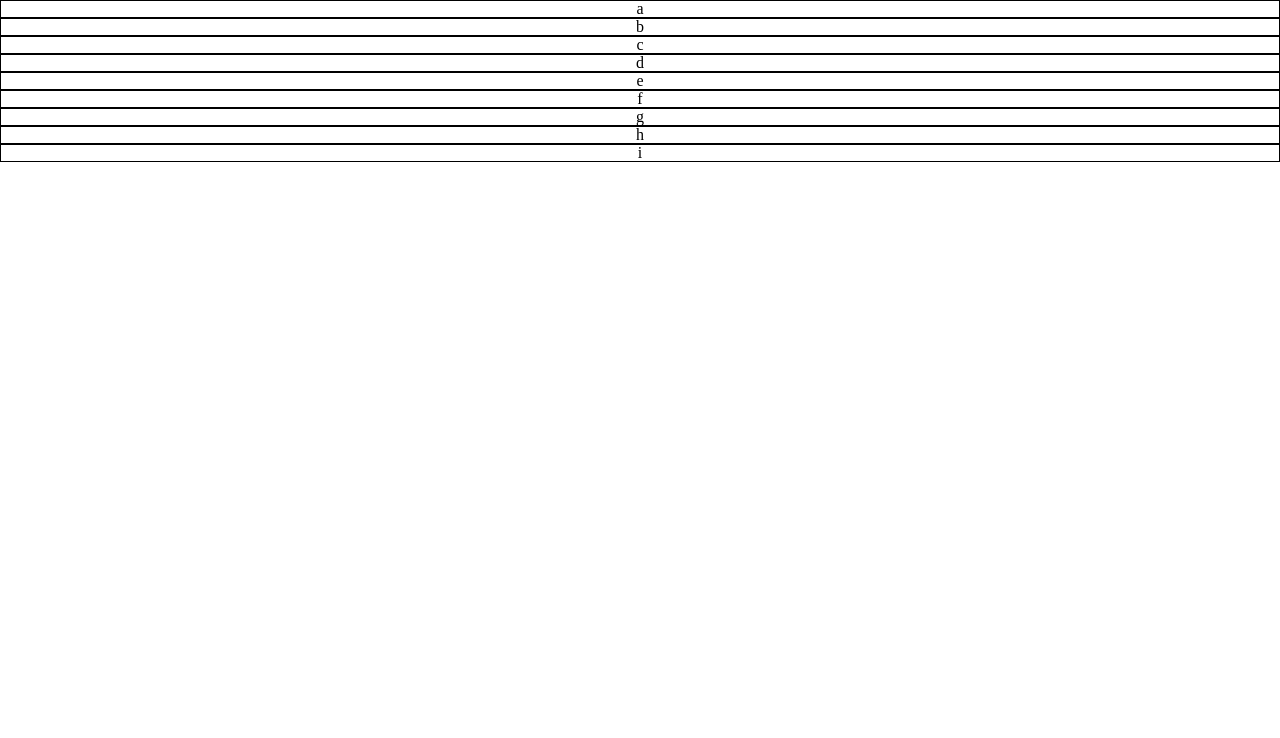
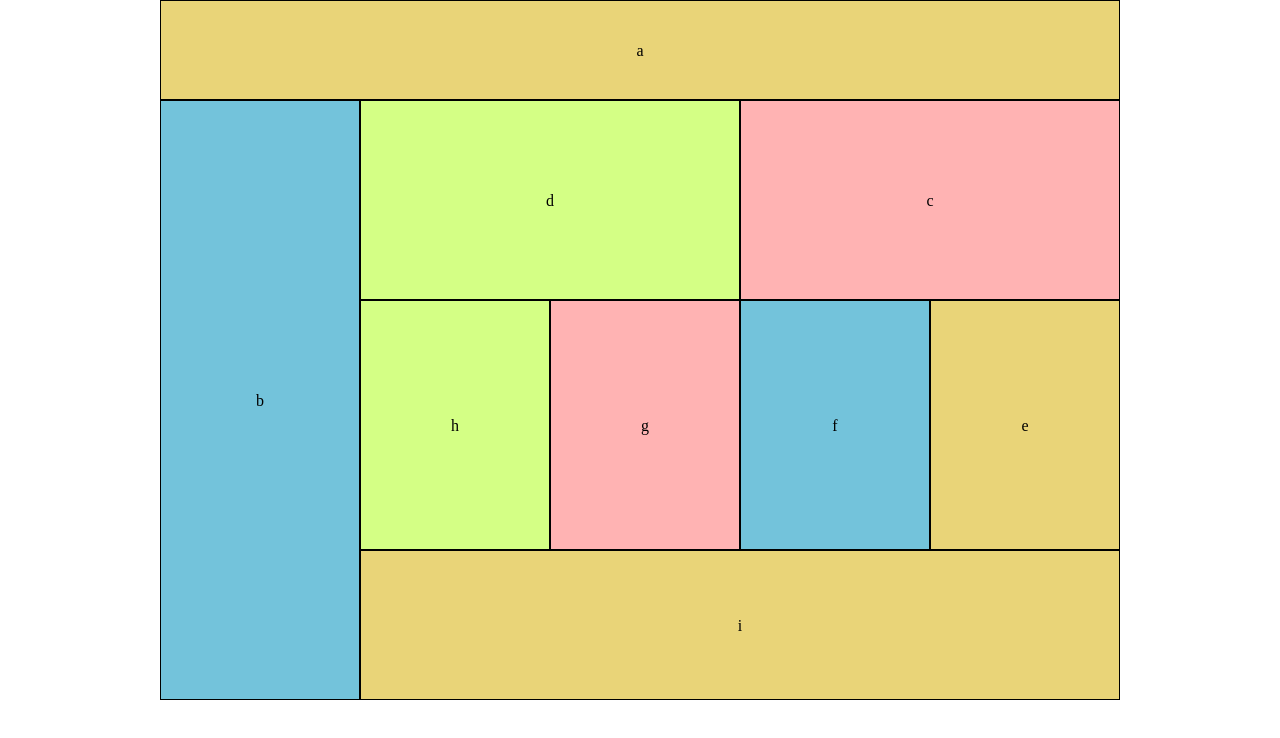
Before and after one commit to sam-thurman/301-lab-01, a plain HTML site: page index.html in a window 1280 px wide. Drawn offline with Linux system fonts and the light colour scheme.

Commit message:
lab-01 completed (both veiws) with different color set for mobile vs desktop)

```diff
--- a/css/layout.css
+++ b/css/layout.css
@@ -8,5 +8,8 @@
 }
 }
 @media only screen and (min-width: 768px){
-
+  body{
+    width: 960px;
+    margin: auto;
+  }
 }
--- a/css/modules.css
+++ b/css/modules.css
@@ -1,41 +1,120 @@
 @media only screen and (max-width: 767px){
  #a{
   height: 75px;
+  line-height: 75px;
+  background: rgb(94, 185, 94);
  }
  #b{
   height: 150px;
+  line-height: 150px;
+  background: rgb(115, 115, 219);
  }
  #c{
   height: 125px;
+  line-height: 125px;
+  background: rgb(218, 117, 117);
  }
  #d{
   height: 125px;
+  line-height: 125px;
+  background: rgb(255, 255, 133);
  }
  #e{
   width: 240px;
   height: 250px;
+  line-height: 250px;
   float: left;
+  background: rgb(94, 185, 94);
  }
  #f{
   width: 240px;
   height: 250px;
+  line-height: 250px;
   float: right;
+  background: rgb(115, 115, 219);
  }
  #g{
   width: 240px;
   height: 250px;
+  line-height: 250px;
   float: left;
+  background: rgb(218, 117, 117);
  }
  #h{
   width: 240px;
   height: 250px;
+  line-height: 250px;
   float: right;
+  background: rgb(255, 255, 133);
  }
  #i{
   height: 80px;
-clear: both;
+  line-height: 80px;
+  clear: both;
+  background: rgb(94, 185, 94);
  }
 }
 @media only screen and (min-width: 768px){
-
-}
+  #a{
+    width: 960px;
+    height: 100px;
+    line-height: 100px;
+    background: rgb(233, 212, 120);
+   }
+   #b{
+    width: 200px;
+    height: 600px;
+    line-height: 600px;
+    float: left;
+    background: rgb(115, 195, 219);
+   }
+   #c{
+    width: 380px;
+    height: 200px;
+    line-height: 200px;
+    float: right;
+    background: rgb(255, 179, 179);
+   }
+   #d{
+    width: 380px;
+    height: 200px;
+    line-height: 200px;
+    float: right;
+    background: rgb(212, 255, 133);
+   }
+   #e{
+    width: 190px;
+    height: 250px;
+    line-height: 250px;
+    float:right;
+    background: rgb(233, 212, 120);   }
+   #f{
+    width: 190px;
+    height: 250px;
+    line-height: 250px;
+    float:right;
+    background: rgb(115, 195, 219);
+   }
+   #g{
+    width: 190px;
+    height: 250px;
+    line-height: 250px;
+    float:right;
+    background: rgb(255, 179, 179);
+   }
+   #h{
+    width: 190px;
+    height: 250px;
+    line-height: 250px;
+    float:right;
+    background: rgb(212, 255, 133);
+   }
+   #i{
+    width: 760px;
+    height: 150px;
+    line-height: 150px;
+    clear: right;
+    float: right;
+    background: rgb(233, 212, 120);
+    }
+  }
```
